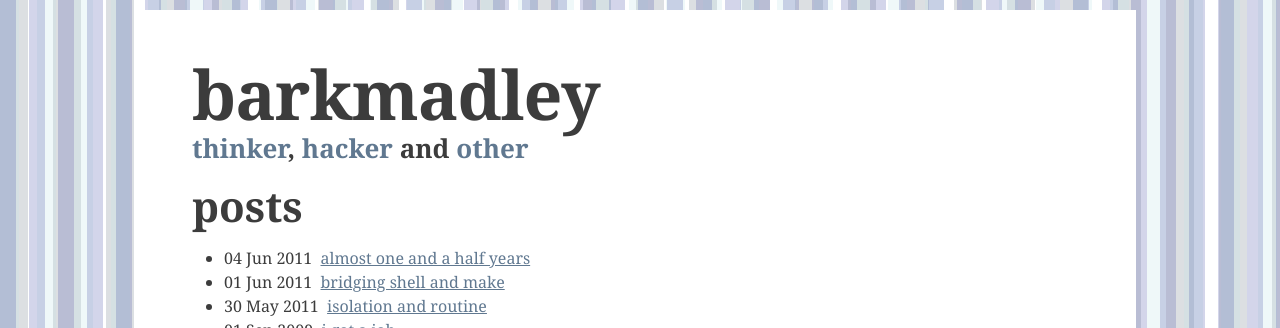
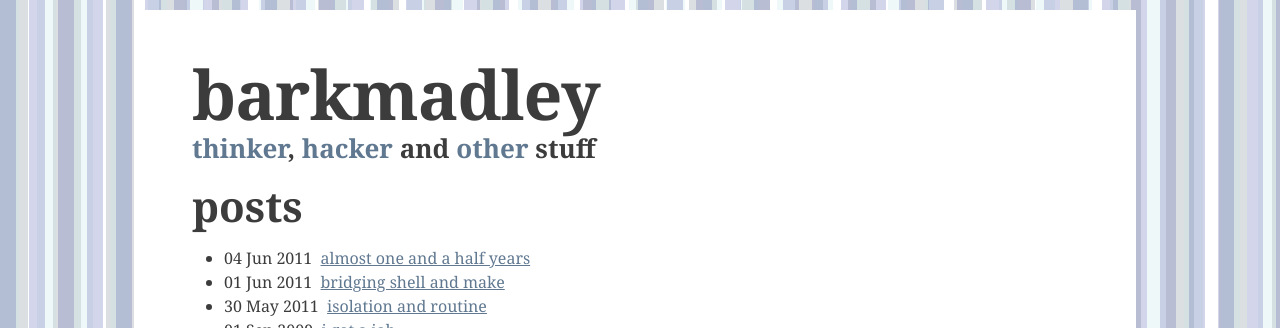
Before and after one commit to barkmadley/barkmadley.github.com, a Jekyll site: the page built from index.html, in a window 1280 px wide. Shown: the top 328 px of the page. Built offline with Jekyll 4.4.1, drawn with Linux system fonts in a browser that asks for light colours; nearby versions of some CDN libraries; Markdown is read by kramdown in place of the engine named in the settings.

Commit message:
finished sentence. removed footer.

```diff
--- a/_layouts/default.html
+++ b/_layouts/default.html
@@ -45,14 +45,14 @@
       <a href="/">thinker</a>,
       <a href="http://github.com/barkmadley">hacker</a> and
       <a href="http://twitter.com/barrkmadley">other</a>
+      stuff
     </h3>
   </header>
 
   {{ content }}
 
-  <footer>
-
-  </footer>
+  <!--<footer>-->
+  <!--</footer>-->
 
   <!-- JavaScript at the bottom for fast page loading -->
 
```
